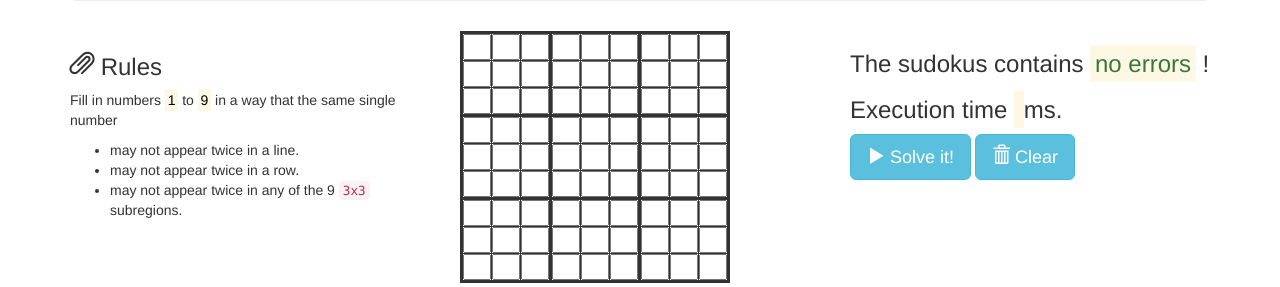
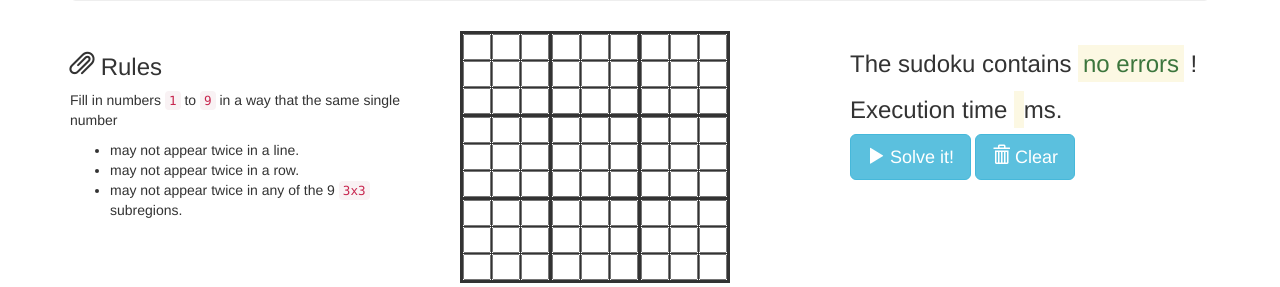
Before and after one commit to Schreitmueller/JSudoku, a PHP site: page / in a window 1280 px wide. Shown: the part 262-549 px from the top of the page. Run offline with PHP 8.4, Linux system fonts and the light colour scheme; some libraries are stand-ins or nearby versions.

Commit message:
Code after Code analysis and refactoring.

```diff
--- a/index.php
+++ b/index.php
@@ -37,9 +37,9 @@
             <h3><span class="glyphicon glyphicon-paperclip"></span> Rules</h3>
 
             <p>Fill in numbers
-                <mark>1</mark>
+                <code>1</code>
                 to
-                <mark>9</mark>
+                <code>9</code>
                 in a way that the same single number
             </p>
             <ul>
@@ -83,7 +83,7 @@
         <div class="col-sm-4">
             <p>
 
-            <h3>The sudokus contains
+            <h3>The sudoku contains
                 <mark class="text-success" id="isValid">no errors</mark>
                 !
             </h3>
```
